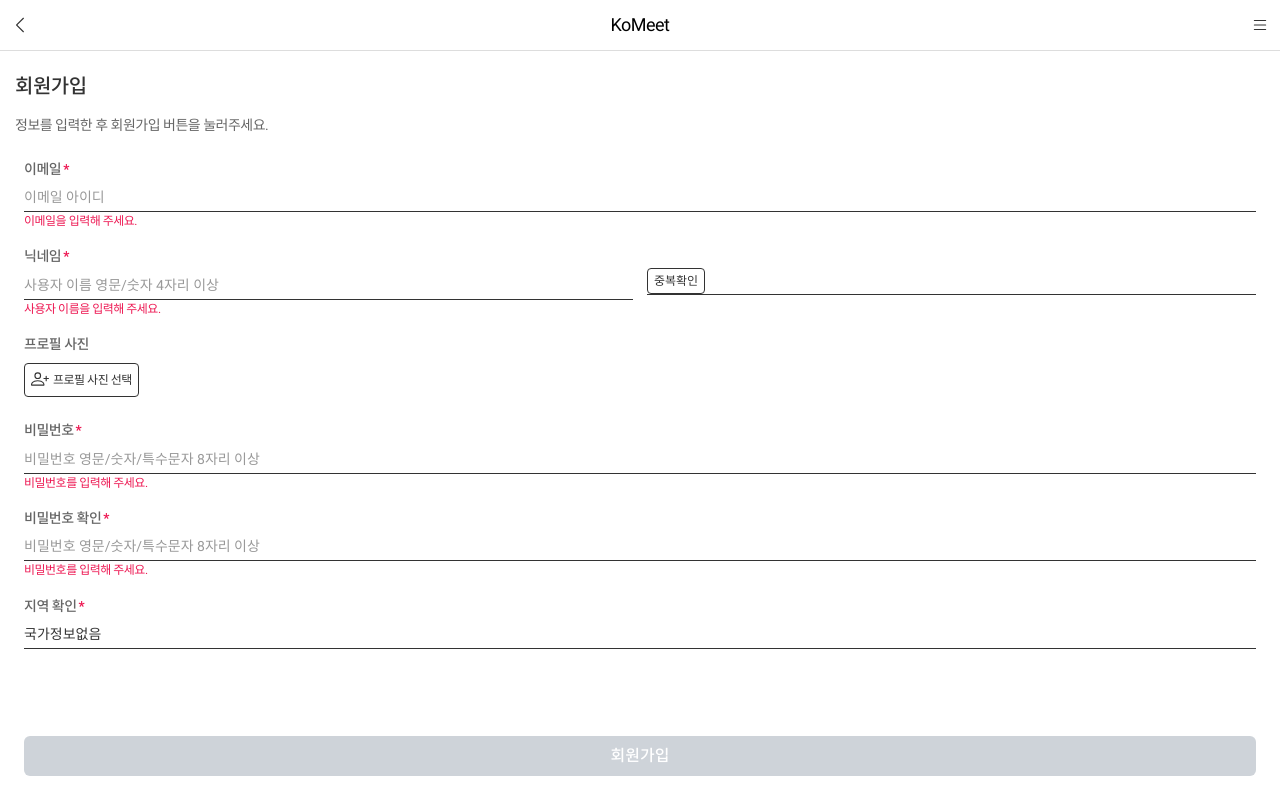
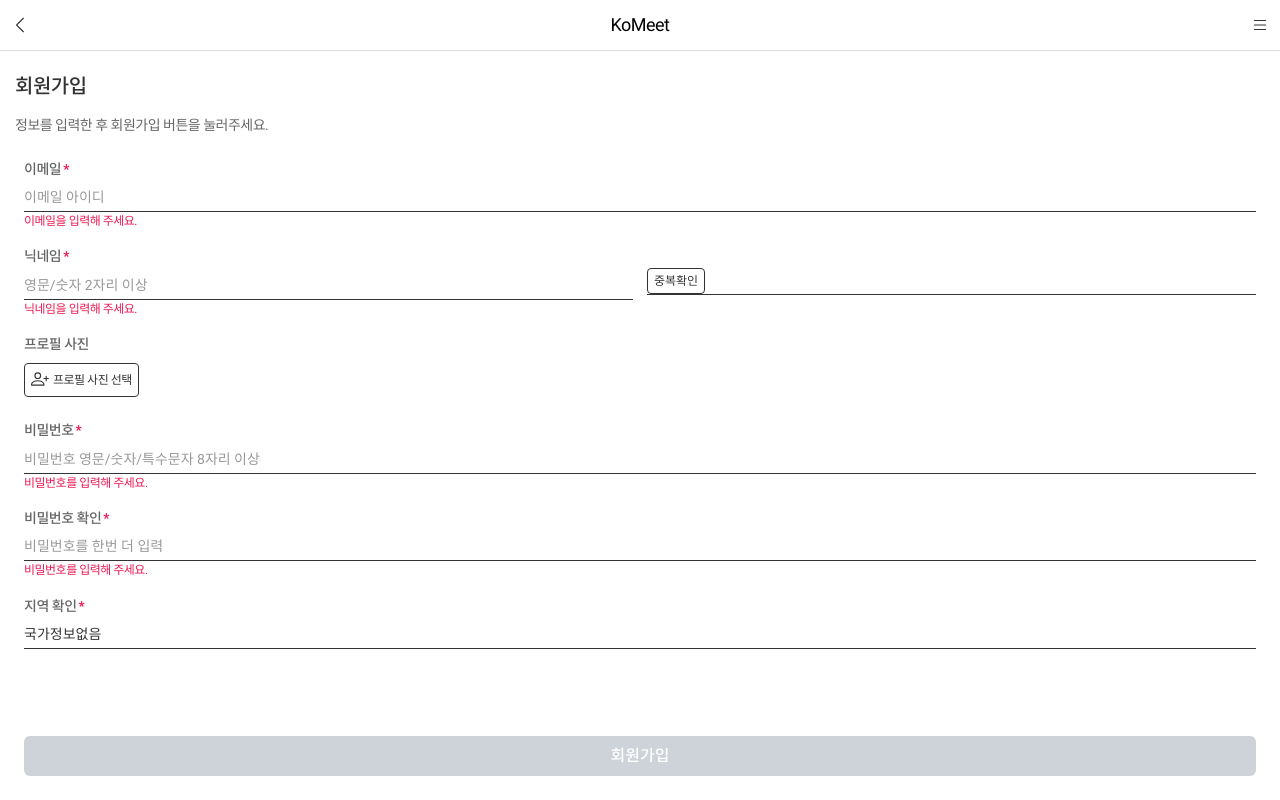
Before and after one commit to HyunsooZo/immilog-front, a Vue app: page /sign-up in a window 1280 px wide. Both pictures are taken after a click on the button "회원가입". Built offline with nearby package versions, Linux system fonts and the light colour scheme; no server answers.

Commit message:
feat: 닉네임 중복 검사 기능 추가

```diff
--- a/src/views/SignUpView.vue
+++ b/src/views/SignUpView.vue
@@ -43,7 +43,7 @@
 								v-model="userNickName"
 								type="text"
 								class="input__element"
-								placeholder="사용자 이름 영문/숫자 4자리 이상"
+								placeholder="영문/숫자 2자리 이상"
 								required
 							/>
 						</div>
@@ -54,6 +54,7 @@
 								for="file-upload"
 								class="button button--primary"
 								role="button"
+								@click="checkNickName"
 							>
 								중복확인
 							</button>
@@ -66,7 +67,7 @@
 					class="input__error"
 					aria-live="assertive"
 				>
-					사용자 이름을 입력해 주세요.
+					닉네임을 입력해 주세요.
 				</p>
 			</div>
 			<!-- profileimage -->
@@ -156,10 +157,10 @@
 					<div class="input__item">
 						<div class="input__item_inner">
 							<input
-								v-model="userPassword"
+								v-model="userPasswordConfirm"
 								type="password"
 								class="input__element"
-								placeholder="비밀번호 영문/숫자/특수문자 8자리 이상"
+								placeholder="비밀번호를 한번 더 입력"
 								required
 							/>
 						</div>
@@ -214,6 +215,7 @@ const imagePreview = ref('');
 const emailRegister = ref('');
 const userNickName = ref('');
 const userPassword = ref('');
+const userPasswordConfirm = ref('');
 const submitted = ref(false);
 const country = ref('국가정보없음');
 const region = ref('');
@@ -221,6 +223,7 @@ const { sendRequest } = useAxios();
 const imageUrl = ref('');
 const imageFile = ref(null);
 const isLoading = ref(false);
+const isNickNameValid = ref(false);
 
 // 프리뷰 이미지
 const previewImage = event => {
@@ -364,6 +367,25 @@ const getCountry = async (latitude, longitude) => {
 	}
 };
 
+const checkNickName = async () => {
+	try {
+		const { status, data } = await sendRequest(
+			'get',
+			`/users/nicknames?nickname=${userNickName.value}`,
+		);
+		if (status === 200) {
+			if (data.data) {
+				isNickNameValid.value = true;
+				console.log('사용가능한 닉네임 입니다.');
+			} else {
+				console.log('이미 사용중인 닉네임 입니다.');
+			}
+		}
+	} catch (error) {
+		console.log(error);
+	}
+};
+
 onMounted(() => {
 	getCoordinate();
 });
```
